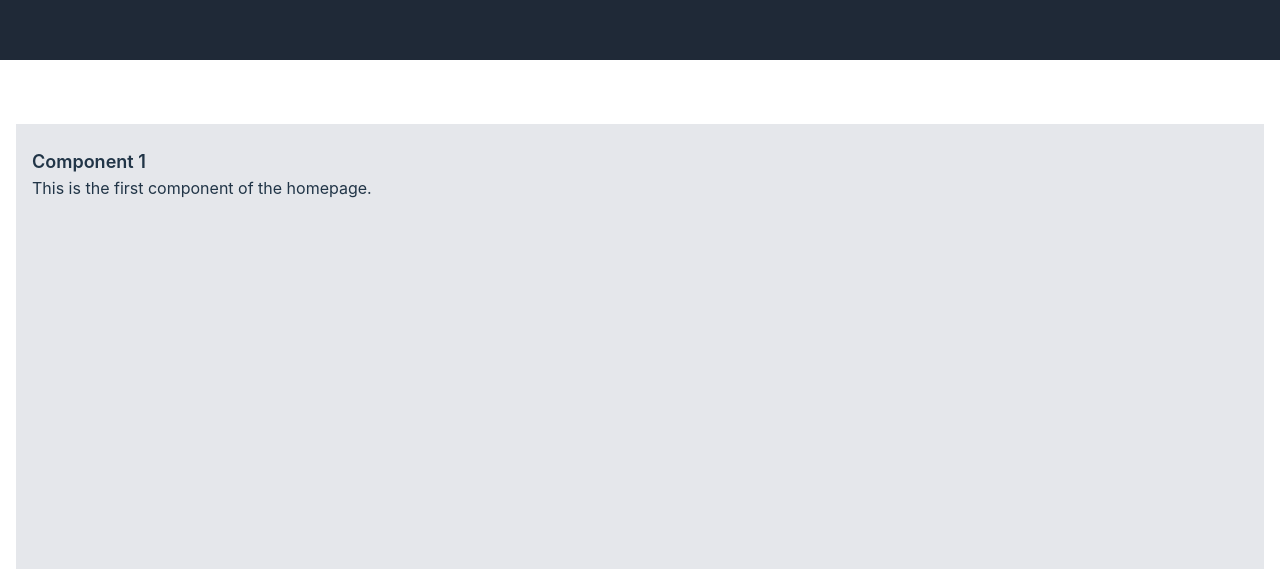
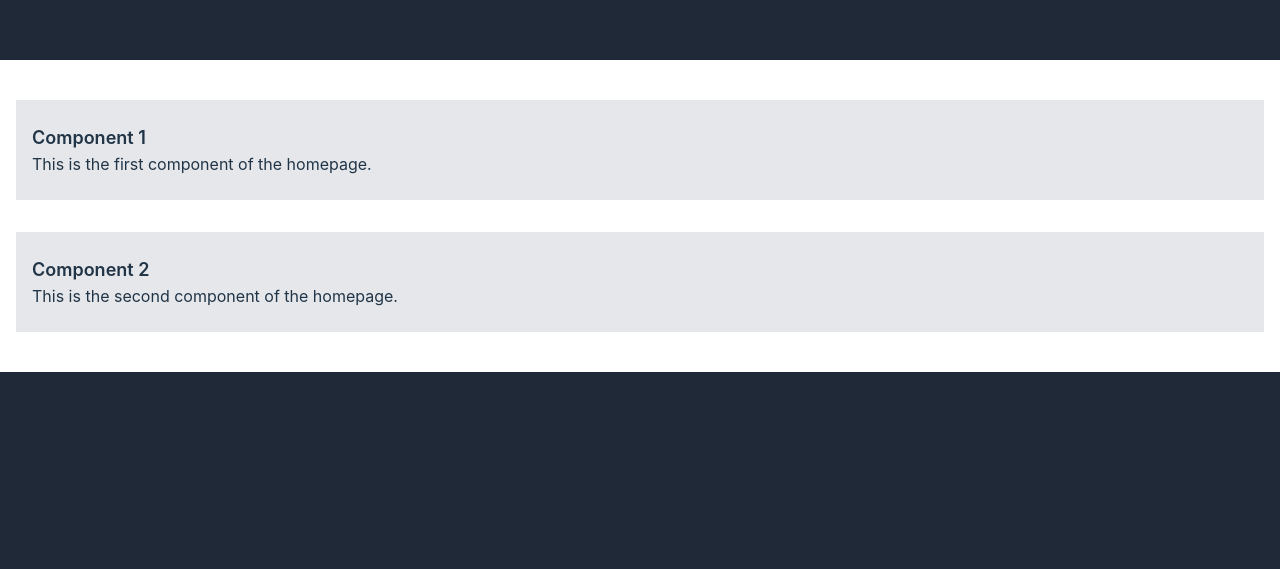
Before and after one commit to Valeriusdev/react-tailwind-space-project, a React (Vite) app: page / in a window 1280 px wide. Shown: the part 740-1309 px from the top of the page. Built offline with nearby package versions, Linux system fonts and the light colour scheme.

Commit message:
update HomeLayout component

```diff
--- a/src/layout/HomeLayout.jsx
+++ b/src/layout/HomeLayout.jsx
@@ -11,11 +11,11 @@ const HomeLayout = () => {
       </section>
 
       <main className="w-full">
-        <div className="w-full px-4 py-16 space-y-16">
-          <div className="flex justify-center w-full h-screen">
+        <div className="w-full px-4 py-10 space-y-8">
+          <div className="flex justify-center w-full">
             <Component1 />
           </div>
-          <div className="flex justify-center w-full h-screen">
+          <div className="flex justify-center w-full">
             <Component2 />
           </div>
         </div>
```
